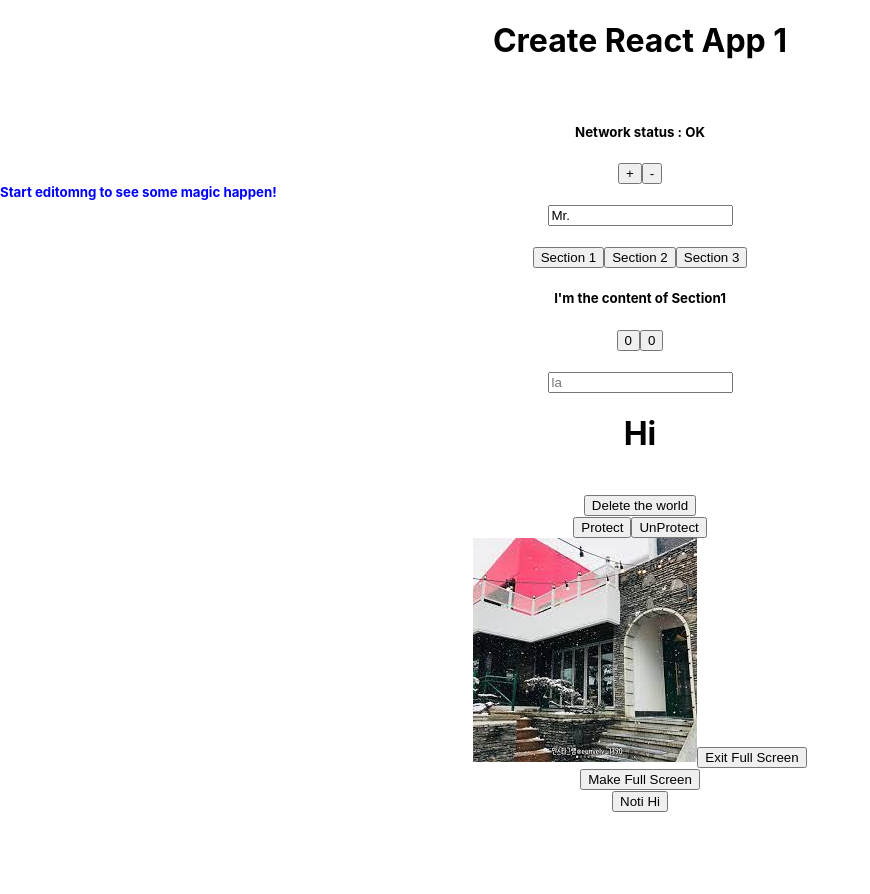
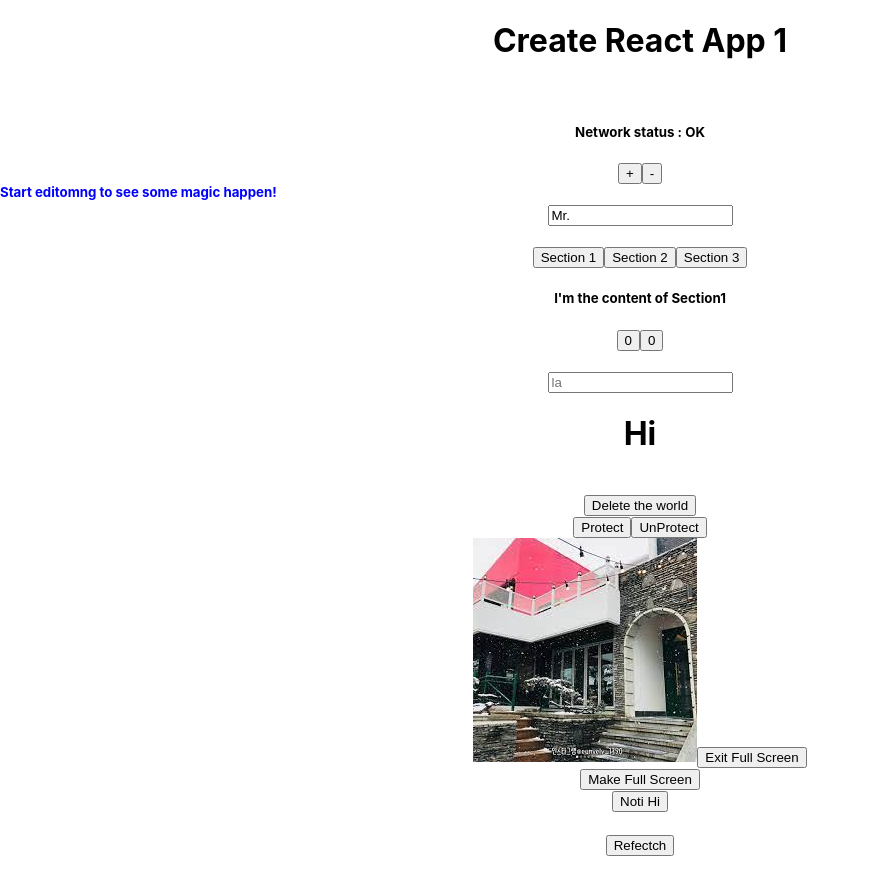
Before and after one commit to kpk2169/react-hooks-study, a React (Create React App) app in the folder test-hooks/: page / in a window 1280 px wide. Shown: the top 894 px of the page, without its empty margins (0-870 px from the left). Built offline with nearby package versions, Linux system fonts and the light colour scheme; no server answers.

Commit message:
use Axios and refetch

```diff
--- a/test-hooks/package.json
+++ b/test-hooks/package.json
@@ -6,6 +6,7 @@
     "@testing-library/jest-dom": "^5.12.0",
     "@testing-library/react": "^11.2.7",
     "@testing-library/user-event": "^12.8.3",
+    "axios": "^0.21.1",
     "react": "^17.0.2",
     "react-dom": "^17.0.2",
     "react-scripts": "4.0.3",
--- a/test-hooks/src/App.js
+++ b/test-hooks/src/App.js
@@ -1,6 +1,6 @@
 import './App.css';
 import React, { useState, useEffect, useRef } from 'react';
-
+import useAxios from "./Hooks/useAxios";
 // validator 유효성 검사를 위해서 추가
 const useInput = (initialValue, validator) => {
   const [value, setValue] = useState(initialValue);
@@ -198,6 +198,7 @@
   return fireNotif;
 }
 
+
 function App() {
   const [item, setItem] = useState(1);
   const incrementItem = () => setItem(item + 1);
@@ -246,7 +247,8 @@
   const { fullScrEl, triggerFull, exitFull } = useFullscreen(onFullS);
 
   const fireNotif = useNotification("Can I steal your money? thay's no no", { body: "I love money don't you?" });
-
+  const { loading, data, error, refetch } = useAxios({ url: "https://yts.mx/api/v2/list_movies.json" });
+  console.log(`Loading: ${loading} \nError: ${error} \nData: ${JSON.stringify(data)} `);
   return (
     <div className="App" style={{height:"1000vh"}}>
       <h1 {...fadeInH1}>Create React App {item}</h1>
@@ -287,6 +289,9 @@
       <button onClick={triggerFull}>Make Full Screen</button>
       <br />
       <button onClick={fireNotif}>Noti Hi</button>
+      <h1>{data && data.status}</h1>
+      <h2>{ loading && "Loading..."}</h2>
+      <button onClick={refetch}>Refectch</button>
     </div>
     );
   }
--- /dev/null
+++ b/test-hooks/src/Hooks/useAxios.js
@@ -0,0 +1,32 @@
+import defaultAxios from "axios";
+import { useState, useEffect } from "react";
+
+const useAxios = (opts, axiosInstance = defaultAxios) => {
+    const [state, setState] = useState({ loading: true, error: null, data: null });
+    // if (!opts.url) {
+    //     return;
+    // }
+    const refetch = () => {
+        setState({
+            ...state,
+            loading: true
+        });
+        setTrigger( Date.now());
+    }
+    const [trigger, setTrigger] = useState(0);
+    useEffect(() => {
+        axiosInstance(opts).then(data => {
+            setState({
+                ...state,
+                loading: false,
+                data
+            });
+        }).catch(error => {
+            setState({ ...state, loading: false, error });
+        });
+    }, [trigger]);
+
+    return {...state, refetch};
+};
+
+export default useAxios;
```
Also changed, not shown: 1 other file (tests, documents, lock files or other folders).
